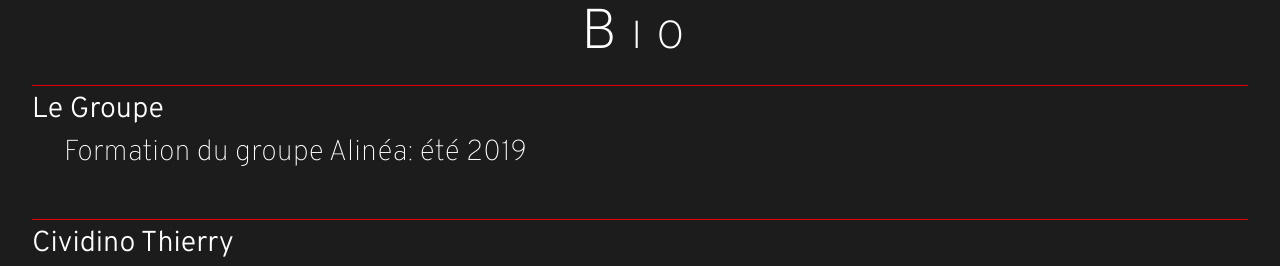
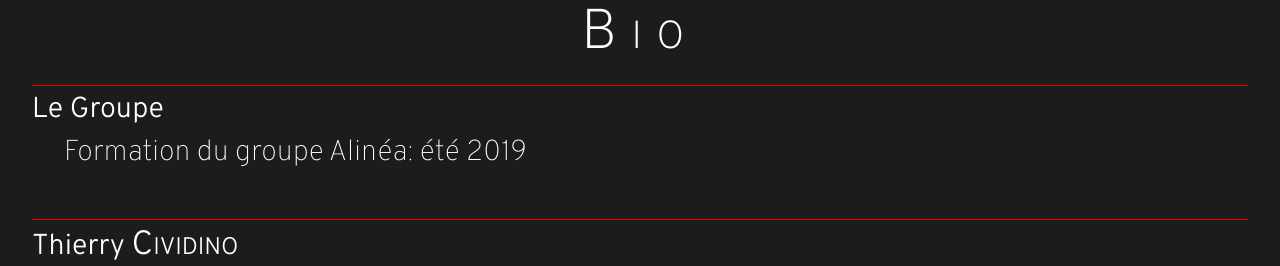
Before and after one commit to christophegourmand/musicband_alinea, a PHP site: page /views/pages/page_bio.php in a window 1280 px wide. Shown: the part 326-592 px from the top of the page. Run offline with PHP 8.4, Linux system fonts and the light colour scheme; some libraries are stand-ins or nearby versions; some web fonts are replaced.

Commit message:
musiciens lastname is now in small-caps

```diff
--- a/assets/css/layouts/_page_bio.scss
+++ b/assets/css/layouts/_page_bio.scss
@@ -9,7 +9,10 @@
         @include media("min","sm") {
             .musiciens-name {
                 font-size: 1.4rem;
+
             }
+
+
             .musiciens-description {
                 margin-bottom: .5rem;
                 font-size: 1rem;
@@ -30,6 +33,12 @@
             font-size: 1.8rem;
             font-weight: 300;
             line-height: 0.6; // space between top line and name
+
+                .musiciens-name-lastname {
+                    font-variant-caps: small-caps;
+                    font-size: 2.1rem;
+                    // color: var(--theme-color_important); // re-activate if you prefer lastnamename
+                }
         }
 
         .musiciens-2col {
--- a/assets/css/main_style.css
+++ b/assets/css/main_style.css
@@ -822,6 +822,11 @@ footer {
   font-size: 1.8rem;
   font-weight: 300;
   line-height: 0.6;
+}
+
+.musiciens .musiciens-container .musiciens-name .musiciens-name-lastname {
+  font-variant-caps: small-caps;
+  font-size: 2.1rem;
 }
 
 .musiciens .musiciens-container .musiciens-2col {
--- a/views/pages/page_bio/page-content.php
+++ b/views/pages/page_bio/page-content.php
@@ -13,7 +13,7 @@
             </div>
         </div>
         <div class="musiciens-container">
-            <h3 class="musiciens-name">Cividino Thierry</h3>
+            <h3 class="musiciens-name">Thierry <span class="musiciens-name-lastname">Cividino</span></h3>
             <div class="musiciens-2col">
                 <!-- <div class="musiciens-bgphoto img-thierry"></div> -->
                 <img class="musiciens-img" src="<?php echo($prefix_to_root_folder.'/assets/img/photos/musicians/photo_presentation_thierry2.jpg');?>" alt="photo du musicien" title="photo du musicien">
@@ -23,7 +23,7 @@
             <p class="musiciens-role">Auteur/compositeur/interprète</p>
         </div>
         <div class="musiciens-container">
-            <h3 class="musiciens-name">Candian Simone</h3>
+            <h3 class="musiciens-name">Simone <span class="musiciens-name-lastname">Candian</span></h3>
             <div class="musiciens-2col">
                 <!-- <div class="musiciens-bgphoto img-simone"></div> -->
                 <img class="musiciens-img" src="<?php echo($prefix_to_root_folder.'/assets/img/photos/musicians/photo_presentation_simone2.jpg');?>" alt="photo du musicien" title="photo du musicien">
@@ -35,7 +35,7 @@
             <p class="musiciens-role">Guitare, piano, chants.</p>
         </div>
         <div class="musiciens-container">
-            <h3 class="musiciens-name">Cividino Nicolas</h3>
+            <h3 class="musiciens-name">Nicolas <span class="musiciens-name-lastname">Cividino</span></h3>
             <div class="musiciens-2col">
                 <!-- <div class="musiciens-bgphoto img-nico"></div> -->
                 <img class="musiciens-img" src="<?php echo($prefix_to_root_folder.'/assets/img/photos/musicians/photo_presentation_nico.jpg');?>" alt="photo du musicien" title="photo du musicien">
@@ -47,7 +47,7 @@
             <p class="musiciens-role">Batterie/Percussions</p>
         </div>
         <div class="musiciens-container">
-            <h3 class="musiciens-name">Romain Hugon</h3>
+            <h3 class="musiciens-name">Romain <span class="musiciens-name-lastname">Hugon</span></h3>
             <div class="musiciens-2col">
                 <!-- <div class="musiciens-bgphoto img-romain"></div> -->
                 <img class="musiciens-img" src="<?php echo($prefix_to_root_folder.'/assets/img/photos/musicians/photo_presentation_romain.jpg');?>" alt="photo du musicien" title="photo du musicien">
@@ -56,7 +56,7 @@
             <p class="musiciens-role">Bassiste</p>
         </div>
         <div class="musiciens-container">
-            <h3 class="musiciens-name">Nicky Rafidinanahary</h3>
+            <h3 class="musiciens-name">Nicky <span class="musiciens-name-lastname">Rafidinanahary</span></h3>
             <div class="musiciens-2col">
                 <!-- <div class="musiciens-bgphoto img-nicole"></div> -->
                 <img class="musiciens-img" src="<?php echo($prefix_to_root_folder.'/assets/img/photos/musicians/photo_presentation_nicole.jpg');?>" alt="photo du musicien" title="photo du musicien">
```
Also changed, not shown: 1 other file.
